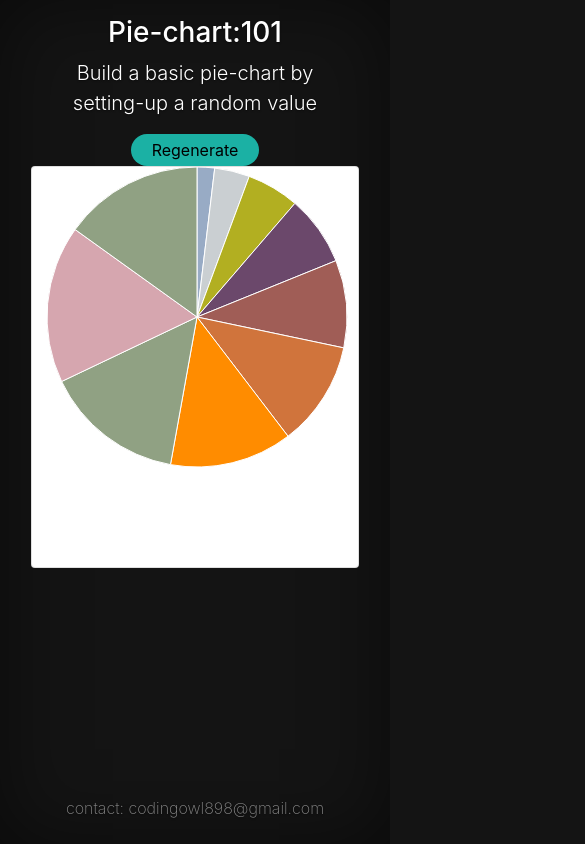
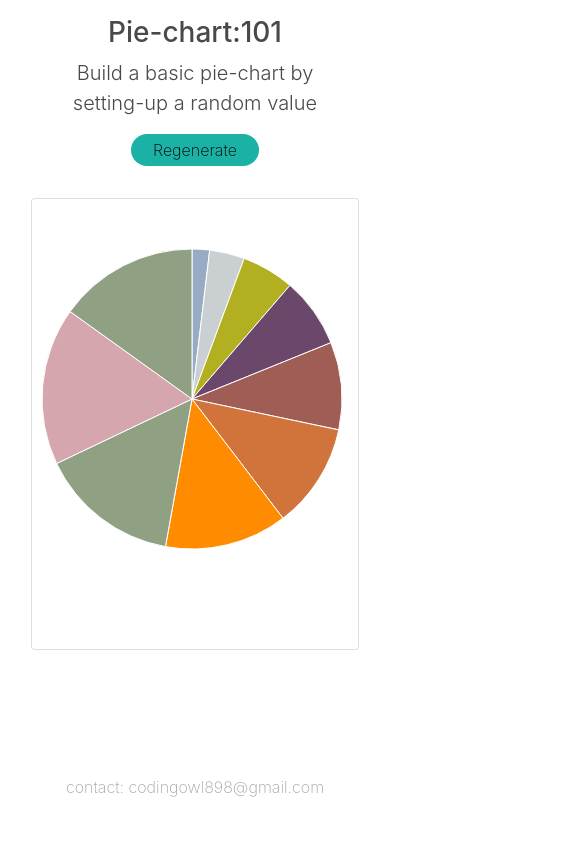
Before and after one commit to maytiara/squiggle-owl-d3, a website: page public/index.html in a window 390 px wide. Shown: the top 844 px of the page, 585 px wide, since content can reach past the window. Drawn offline with nearby package versions, Linux system fonts and the light colour scheme.

Commit message:
re-apply the updated styles for each classes and added media query

```diff
--- a/public/css/style.css
+++ b/public/css/style.css
@@ -5,7 +5,7 @@
 }
 
 html, body, #wrapper {
-  height: 100vh;
+  height: 100%;
 }
 
 ol, ul, li {
@@ -19,18 +19,8 @@ a:hover {
   color: #fff;
 }
 
-/* Custom default button */
-.btn-secondary,
-.btn-secondary:hover,
-.btn-secondary:focus {
-  color: #333;
-  text-shadow: none; /* Prevent inheritance from `body` */
-  background-color: #fff;
-  border: .05rem solid #fff;
-}
+body {
 
-body {
-  background-color: rgb(20, 20, 20);
   height: 100%;
   display: -ms-flexbox;
   display: -webkit-box;
@@ -38,13 +28,12 @@ body {
   -ms-flex-pack: center;
   -webkit-box-pack: center;
   justify-content: center;
-  color: #fff;
-  text-shadow: 0 .05rem .1rem rgba(0, 0, 0, .5);
-  box-shadow: inset 0 0 5rem rgba(0, 0, 0, .5);
+  color: rgb(73, 73, 73);
 }
 
 /* Button pill*/
 button {
+  font-weight: 200;
   background-color: rgb(27, 177, 164);
   border: none;
   color: black;
@@ -53,13 +42,21 @@ button {
   text-decoration: none;
   display: inline-block;
   cursor: pointer;
-  border-radius: 16px;
+  border-radius: 20px;
   width: 8rem;
   height: 2rem;
+  text-shadow: none;
 }
 
-.button:hover {
-  background-color: #ebebeb;
+button:hover {
+  background-color: #1d1d1d;
+  color: #fff;
+  text-shadow: none; /* Prevent inheritance from `body` */
+  border: .05rem solid #fff;
+}
+
+button:focus {
+  outline: none; /*to avoid border effect when you click the button*/
 }
 
 /* 1st div*/
@@ -69,13 +66,61 @@ button {
 
 /* Footer */
 .footer {
-  color: rgba(255, 255, 255, .5);
+  color: rgb(163, 163, 163);
   font-weight: 200;
+}
+
+#pie {
+  margin: 2rem auto 0 auto;
+  display: flex;
+  justify-content: center;
+  max-width: 600px;
+}
+
+svg {
+  margin-top: 50px;
+  left: 130px;
+  position: relative;
+  display: inline-block;
+  vertical-align: middle;
 }
 
 /* Responsive UI for mobile */
 @media only screen and (max-width: 600px) {
+
+  * {
+    overflow: hidden;
+    margin: 0;
+    padding: 0;
+  }
+
   body {
-    height: 100vh;
+    max-height: 820px;
+    width: 10vh;
+    white-space: wrap;
+  }
+
+  svg {
+    width: 100;
+    height: fit-content;
+    margin-top: 50px;
+    left: -5px;
+    position: relative;
+    display: inline-block;
+    vertical-align: middle;
   }
 }
+
+@media only screen and (max-width: 390px) {
+  body {
+    overflow: hidden;
+    height: 100vh;
+    width: 10vh;
+    white-space: wrap;
+  }
+
+  svg {
+    width: 100;
+    height: fit-content;
+  }
+}
```
